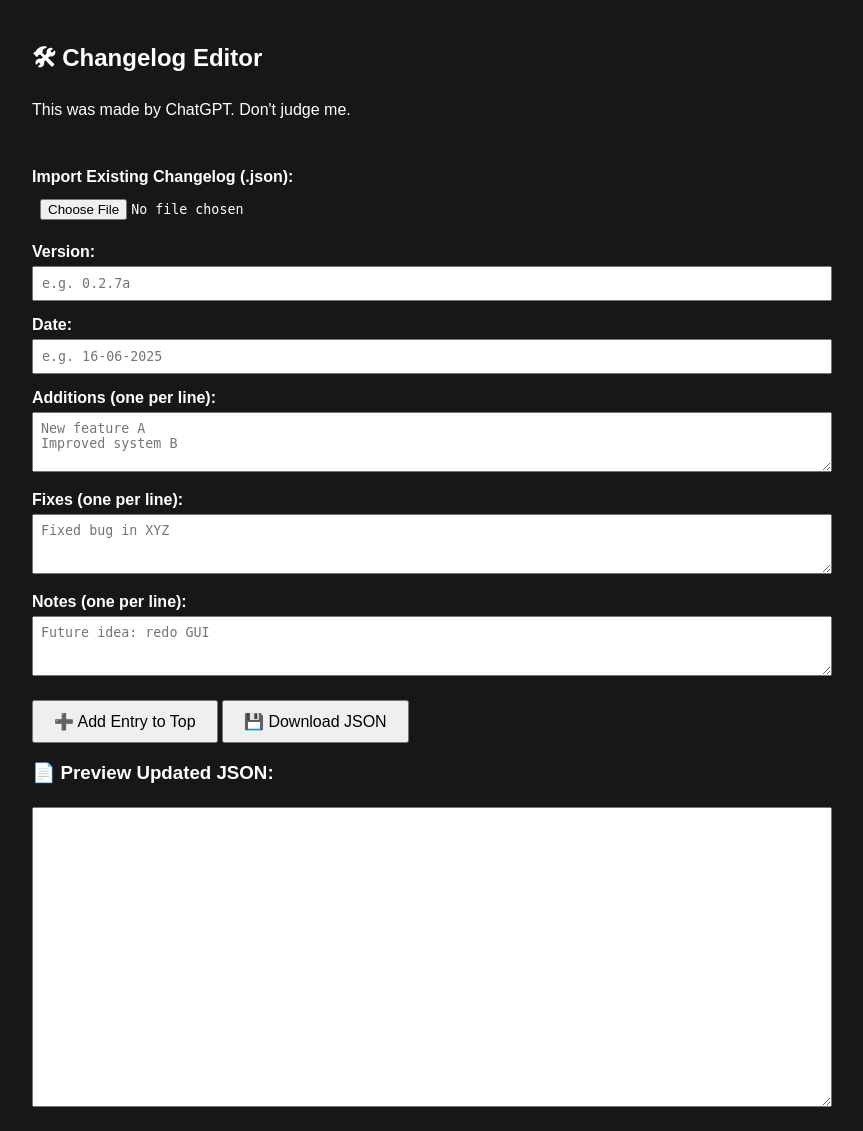
After one commit to Dormarr/Dormarr.Dev, a PHP site: page /pages/changelog.html in a window 1280 px wide. The commit adds this page. Shown: the whole page, without its empty margins (208-1071 px from the left). Run offline with PHP 8.4, Linux system fonts and the light colour scheme.

Commit message:
Added changelog system

```diff
--- a/js/save.js
+++ b/js/save.js
@@ -95,6 +95,7 @@ async function loadGame(newGame) {
 		_clicks = 0;
 		DATA.version = getVersion();
 		_achievements = await getAchievementArray();
+		_achievementsEarned = 0;
 
 		DATA.theme = _lastKnownTheme || THEME.LIGHT; // Is there a way to get this to be system default?
 		onRefresh();
--- /dev/null
+++ b/pages/changelog.html
@@ -0,0 +1,134 @@
+<!DOCTYPE html>
+<html lang="en">
+<head>
+	<meta charset="UTF-8">
+	<title>Changelog Editor</title>
+	<style>
+		body {
+			font-family: sans-serif;
+			padding: 20px;
+			max-width: 800px;
+			margin: auto;
+            background-color: #171717;
+            color: #FEFEFE;
+		}
+		label {
+			display: block;
+			margin-top: 15px;
+			font-weight: bold;
+		}
+		input, textarea {
+			width: 100%;
+			box-sizing: border-box;
+			margin-top: 5px;
+			padding: 8px;
+			font-family: monospace;
+		}
+		textarea {
+			height: 60px;
+		}
+		button {
+			margin-top: 20px;
+			padding: 10px 20px;
+			font-size: 16px;
+		}
+		#output {
+			height: 300px;
+		}
+	</style>
+</head>
+<body>
+
+	<h2>🛠 Changelog Editor</h2>
+    <p>This was made by ChatGPT. Don't judge me.</p>
+    <br>
+
+	<label for="fileInput">Import Existing Changelog (.json):</label>
+	<input type="file" id="fileInput" accept=".json" onchange="loadFile(event)">
+
+	<label>Version:</label>
+	<input type="text" id="version" placeholder="e.g. 0.2.7a">
+
+	<label>Date:</label>
+	<input type="text" id="date" placeholder="e.g. 16-06-2025">
+
+	<label>Additions (one per line):</label>
+	<textarea id="additions" placeholder="New feature A&#10;Improved system B"></textarea>
+
+	<label>Fixes (one per line):</label>
+	<textarea id="fixes" placeholder="Fixed bug in XYZ"></textarea>
+
+	<label>Notes (one per line):</label>
+	<textarea id="notes" placeholder="Future idea: redo GUI"></textarea>
+
+	<button onclick="addChangelogEntry()">➕ Add Entry to Top</button>
+	<button onclick="downloadChangelog()">💾 Download JSON</button>
+
+	<h3>📄 Preview Updated JSON:</h3>
+	<textarea id="output" readonly></textarea>
+
+	<script>
+		let changelog = [];
+
+		function parseLines(id) {
+			return document.getElementById(id).value
+				.split('\n')
+				.map(line => line.trim())
+				.filter(line => line !== '');
+		}
+
+		function addChangelogEntry() {
+			const version = document.getElementById('version').value.trim();
+			const date = document.getElementById('date').value.trim();
+
+			if (!version || !date) {
+				alert("Version and date are required.");
+				return;
+			}
+
+			const newEntry = {
+				version: version,
+				date: date,
+				additions: parseLines('additions'),
+				fixes: parseLines('fixes'),
+				notes: parseLines('notes')
+			};
+
+			changelog.unshift(newEntry);
+			updateOutput();
+		}
+
+		function updateOutput() {
+			document.getElementById('output').value = JSON.stringify(changelog, null, 4);
+		}
+
+		function loadFile(event) {
+			const file = event.target.files[0];
+			if (!file) return;
+
+			const reader = new FileReader();
+			reader.onload = function(e) {
+				try {
+					changelog = JSON.parse(e.target.result);
+					updateOutput();
+					alert("✅ Changelog loaded!");
+				} catch (err) {
+					alert("❌ Invalid JSON file.");
+				}
+			};
+			reader.readAsText(file);
+		}
+
+		function downloadChangelog() {
+			const blob = new Blob([JSON.stringify(changelog, null, 4)], { type: 'application/json' });
+			const url = URL.createObjectURL(blob);
+			const a = document.createElement('a');
+			a.href = url;
+			a.download = 'changelog.json';
+			a.click();
+			URL.revokeObjectURL(url);
+		}
+	</script>
+
+</body>
+</html>
```
Also changed, not shown: files/tacks_changelog.json (added, +34 -0 lines), pages/tacks.html (+52 -3 lines), tacks.css (+19 -1 lines).
